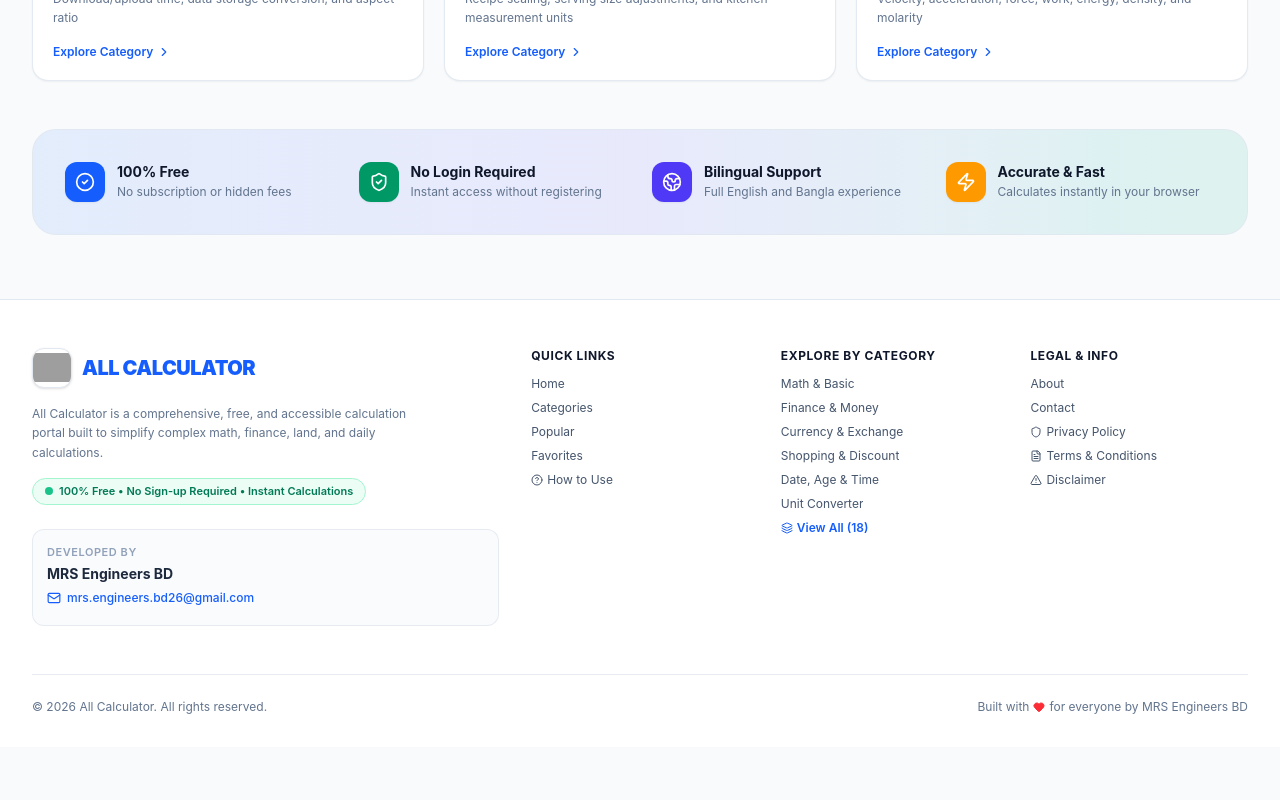
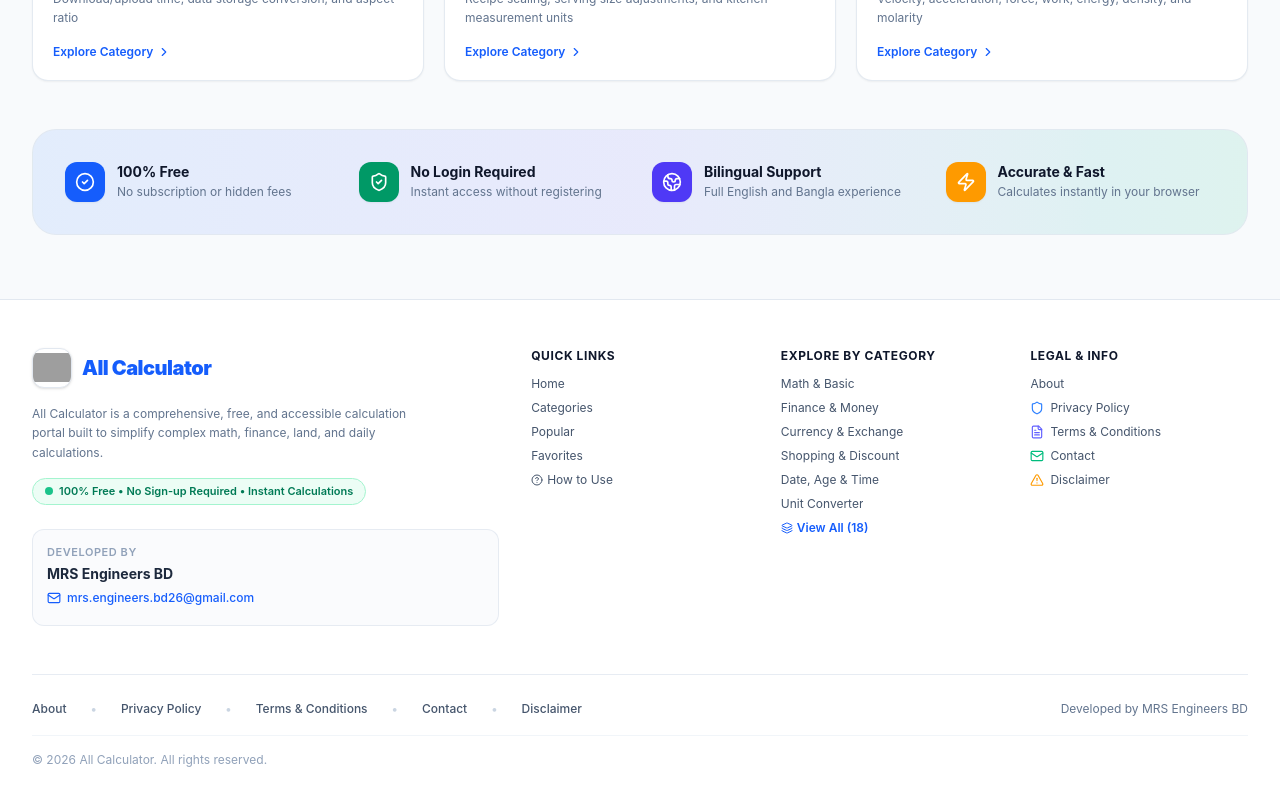
Before and after one commit to mdrajidul99/all-calculator, a React (Vite) app: page / in a window 1280 px wide. Shown: the part 3099-3899 px from the top of the page. Before the commit the page ends 3846 px from the top, so only its background shows below. Built offline with nearby package versions, Linux system fonts and the light colour scheme; grey boxes are pictures that could not be loaded.

Commit message:
refactor(footer): update branding and navigation links
Standardize brand name casing, remove redundant icon, and update footer navigation to link to privacy policy instead of contact page.

```diff
--- a/src/components/Footer.tsx
+++ b/src/components/Footer.tsx
@@ -1,6 +1,6 @@
 import React from 'react';
 import { useApp } from '../context/AppContext';
-import { Mail, Heart, Shield, FileText, AlertTriangle, HelpCircle, Layers } from 'lucide-react';
+import { Mail, Shield, FileText, AlertTriangle, HelpCircle, Layers } from 'lucide-react';
 import { CATEGORIES } from '../data/categories';
 
 export const Footer: React.FC = () => {
@@ -24,7 +24,7 @@ export const Footer: React.FC = () => {
                 className="h-10 w-10 rounded-xl object-contain shadow-sm border border-slate-200 dark:border-slate-700 bg-white"
               />
               <span className="text-xl font-black tracking-tight text-blue-600 dark:text-blue-400">
-                {language === 'bn' ? 'অল ক্যালকুলেটর' : 'ALL CALCULATOR'}
+                {language === 'bn' ? 'অল ক্যালকুলেটর' : 'All Calculator'}
               </span>
             </div>
 
@@ -133,7 +133,7 @@ export const Footer: React.FC = () => {
             </ul>
           </div>
 
-          {/* Col 4: Legal & Guidelines */}
+          {/* Col 4: Legal & Policy Information */}
           <div>
             <h4 className="text-xs font-bold uppercase tracking-wider text-slate-900 dark:text-slate-100">
               {t.legal}
@@ -149,36 +149,37 @@ export const Footer: React.FC = () => {
               </li>
               <li>
                 <button
-                  onClick={() => navigateTo('/contact')}
-                  className="hover:text-blue-600 dark:hover:text-blue-400 transition"
+                  onClick={() => navigateTo('/privacy-policy')}
+                  className="hover:text-blue-600 dark:hover:text-blue-400 transition flex items-center gap-1.5"
                 >
-                  {t.navContact}
-                </button>
-              </li>
-              <li>
-                <button
-                  onClick={() => navigateTo('/privacy-policy')}
-                  className="hover:text-blue-600 dark:hover:text-blue-400 transition flex items-center gap-1"
-                >
-                  <Shield className="h-3 w-3" />
+                  <Shield className="h-3.5 w-3.5 text-blue-500" />
                   {t.privacyPolicy}
                 </button>
               </li>
               <li>
                 <button
                   onClick={() => navigateTo('/terms')}
-                  className="hover:text-blue-600 dark:hover:text-blue-400 transition flex items-center gap-1"
+                  className="hover:text-blue-600 dark:hover:text-blue-400 transition flex items-center gap-1.5"
                 >
-                  <FileText className="h-3 w-3" />
+                  <FileText className="h-3.5 w-3.5 text-indigo-500" />
                   {t.termsOfService}
                 </button>
               </li>
               <li>
                 <button
+                  onClick={() => navigateTo('/contact')}
+                  className="hover:text-blue-600 dark:hover:text-blue-400 transition flex items-center gap-1.5"
+                >
+                  <Mail className="h-3.5 w-3.5 text-emerald-500" />
+                  {t.navContact}
+                </button>
+              </li>
+              <li>
+                <button
                   onClick={() => navigateTo('/disclaimer')}
-                  className="hover:text-blue-600 dark:hover:text-blue-400 transition flex items-center gap-1"
+                  className="hover:text-blue-600 dark:hover:text-blue-400 transition flex items-center gap-1.5"
                 >
-                  <AlertTriangle className="h-3 w-3" />
+                  <AlertTriangle className="h-3.5 w-3.5 text-amber-500" />
                   {t.disclaimer}
                 </button>
               </li>
@@ -186,12 +187,58 @@ export const Footer: React.FC = () => {
           </div>
         </div>
 
-        {/* Bottom copyright and disclaimer banner */}
-        <div className="mt-12 border-t border-slate-200/80 pt-6 dark:border-slate-800/80 flex flex-col sm:flex-row items-center justify-between gap-4 text-xs text-slate-500 dark:text-slate-400">
+        {/* Dedicated Modern Footer Navigation Row */}
+        <div className="mt-12 border-t border-slate-200/80 pt-6 dark:border-slate-800/80">
+          <div className="flex flex-col sm:flex-row items-center justify-between gap-4">
+            <nav
+              aria-label="Footer Navigation"
+              className="flex flex-wrap items-center justify-center sm:justify-start gap-x-4 sm:gap-x-6 gap-y-2 text-xs font-medium text-slate-600 dark:text-slate-400"
+            >
+              <button
+                onClick={() => navigateTo('/about')}
+                className="hover:text-blue-600 dark:hover:text-blue-400 transition py-0.5"
+              >
+                {t.navAbout}
+              </button>
+              <span className="hidden sm:inline text-slate-300 dark:text-slate-700" aria-hidden="true">•</span>
+              <button
+                onClick={() => navigateTo('/privacy-policy')}
+                className="hover:text-blue-600 dark:hover:text-blue-400 transition py-0.5"
+              >
+                {t.privacyPolicy}
+              </button>
+              <span className="hidden sm:inline text-slate-300 dark:text-slate-700" aria-hidden="true">•</span>
+              <button
+                onClick={() => navigateTo('/terms')}
+                className="hover:text-blue-600 dark:hover:text-blue-400 transition py-0.5"
+              >
+                {t.termsOfService}
+              </button>
+              <span className="hidden sm:inline text-slate-300 dark:text-slate-700" aria-hidden="true">•</span>
+              <button
+                onClick={() => navigateTo('/contact')}
+                className="hover:text-blue-600 dark:hover:text-blue-400 transition py-0.5"
+              >
+                {t.navContact}
+              </button>
+              <span className="hidden sm:inline text-slate-300 dark:text-slate-700" aria-hidden="true">•</span>
+              <button
+                onClick={() => navigateTo('/disclaimer')}
+                className="hover:text-blue-600 dark:hover:text-blue-400 transition py-0.5"
+              >
+                {t.disclaimer}
+              </button>
+            </nav>
+
+            <p className="text-xs text-slate-500 dark:text-slate-400 shrink-0">
+              Developed by MRS Engineers BD
+            </p>
+          </div>
+        </div>
+
+        {/* Bottom copyright banner */}
+        <div className="mt-4 border-t border-slate-100 pt-4 dark:border-slate-800/40 text-center sm:text-left text-xs text-slate-400 dark:text-slate-500">
           <p>© {currentYear} All Calculator. {t.copyright}</p>
-          <p className="flex items-center gap-1">
-            Built with <Heart className="h-3 w-3 text-red-500 fill-red-500" /> for everyone by MRS Engineers BD
-          </p>
         </div>
       </div>
     </footer>
```
